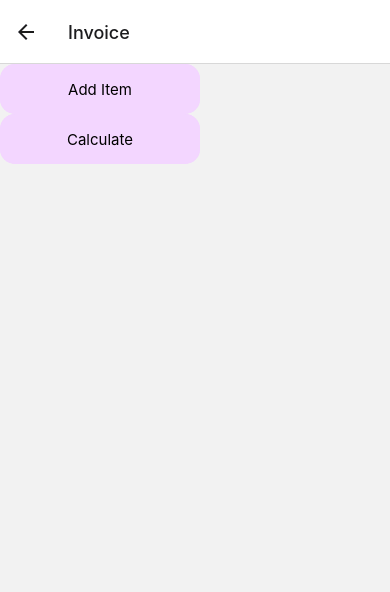
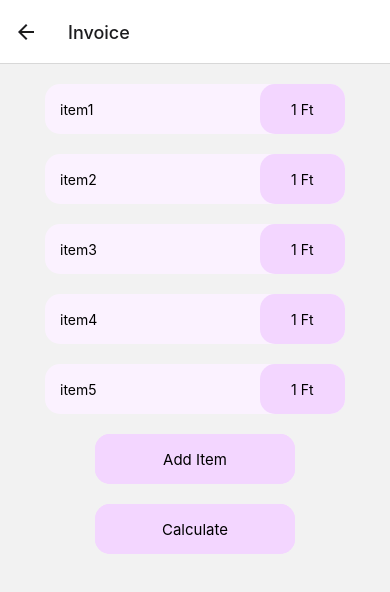
Before and after one commit to csutiperec/InvoiceSplitter, a React Native app: screen /Invoice in a window 390 px wide. Shown: the top 592 px of the page. Built offline with nearby package versions, Linux system fonts and the light colour scheme.

Commit message:
Implemented some extra functionality to Invoice Component

```diff
--- a/components/Invoice.tsx
+++ b/components/Invoice.tsx
@@ -1,21 +1,88 @@
-import React from 'react'
-import { View } from 'react-native'
+import React, { useEffect, useState } from 'react'
+import { View, Text, FlatList, StyleSheet } from 'react-native'
 import Button from './Button'
 
-const Invoice = () => {
+const Invoice = ({navigation, route}:any) => {
+    const [invoiceItems, setInvoiceItems] = useState([] as Array<InvoiceItem>)
+
+    useEffect(() => {
+        setInvoiceItems([
+            {id:0, itemName:'item1', itemPrice:1, debters:['1', '2', '3']},
+            {id:1, itemName:'item2', itemPrice:1, debters:['1', '2', '3']},
+            {id:2, itemName:'item3', itemPrice:1, debters:['1', '2', '3']},
+            {id:3, itemName:'item4', itemPrice:1, debters:['1', '2', '3']},
+            {id:4, itemName:'item5', itemPrice:1, debters:['1', '2', '3']},
+        ]);
+    }, [])
+
     return (
-        <View>
-            <View>
-                {/*List of Invoice Items*/}
+        <View style={styles.container}>
+            <View style={{maxHeight:'70%'}}>
+                <FlatList data={invoiceItems} renderItem={(item) => {return <InvoiceListItem itemName={item.item.itemName} itemPrice={item.item.itemPrice}/>}} keyExtractor={item => item.id.toString()}/>
             </View>
-            <View>
+            <View style={styles.spaceBefore}>
                 <Button text='Add Item'/>
             </View>
-            <View>
+            <View style={[styles.spaceBefore, styles.spaceAfter]}>
                 <Button text='Calculate'/>
             </View>
         </View>
     )
 }
 
+const InvoiceListItem = (props:{itemName:string,itemPrice:number}) => {
+    return(
+        <View style={[styles.itemcontainer, styles.spaceBefore]}>
+            <View style={styles.nameContainer}>
+                <Text>{props.itemName}</Text>
+            </View>
+            <View style={styles.priceContainer}>
+                <Text>{props.itemPrice} Ft</Text>
+            </View>
+        </View>
+    )
+}
+
+type InvoiceItem = {
+    id:number,
+    itemName:string,
+    itemPrice:number,
+    debters:Array<string>
+}
+
+const styles = StyleSheet.create({
+    container:
+    {
+        flex:1,
+        alignItems:'center',
+    },
+    itemcontainer:{
+        flexDirection:'row',
+        alignItems: 'center',
+        justifyContent: 'center',
+        backgroundColor: '#fbf2ff',
+        width: 300,
+        borderRadius: 15
+    },
+    priceContainer:{
+        width: 70,
+        height:50,
+        backgroundColor:'#f3d6ff',
+        alignItems: 'center',
+        justifyContent: 'center',
+        borderRadius:15,
+        flex:3
+    },
+    nameContainer:{
+        flex:7,
+        marginLeft:15
+    },
+    spaceAfter:{
+        marginBottom:20
+    },
+    spaceBefore:{
+        marginTop:20
+    },
+});
+
 export default Invoice
--- a/components/InvoiceIn.tsx
+++ b/components/InvoiceIn.tsx
@@ -3,13 +3,18 @@ import { View, StyleSheet } from 'react-native'
 import Button from './Button';
 
 const InvoiceIn = ({navigation, route}:any) => {
+
+    const onManualInput = () => {
+        navigation.navigate('Invoice', {groupName:route.params.groupName, people: route.params.people});
+    }
+
     return (
         <View style={styles.container}>
             <View style={styles.spaceAfter}>
                 <Button text='Take a picture' />
             </View>
             <View style={styles.spaceAfter}>
-                <Button text='Manual input' />
+                <Button onPress={onManualInput} text='Manual input' />
             </View>
         </View>
     )
```
